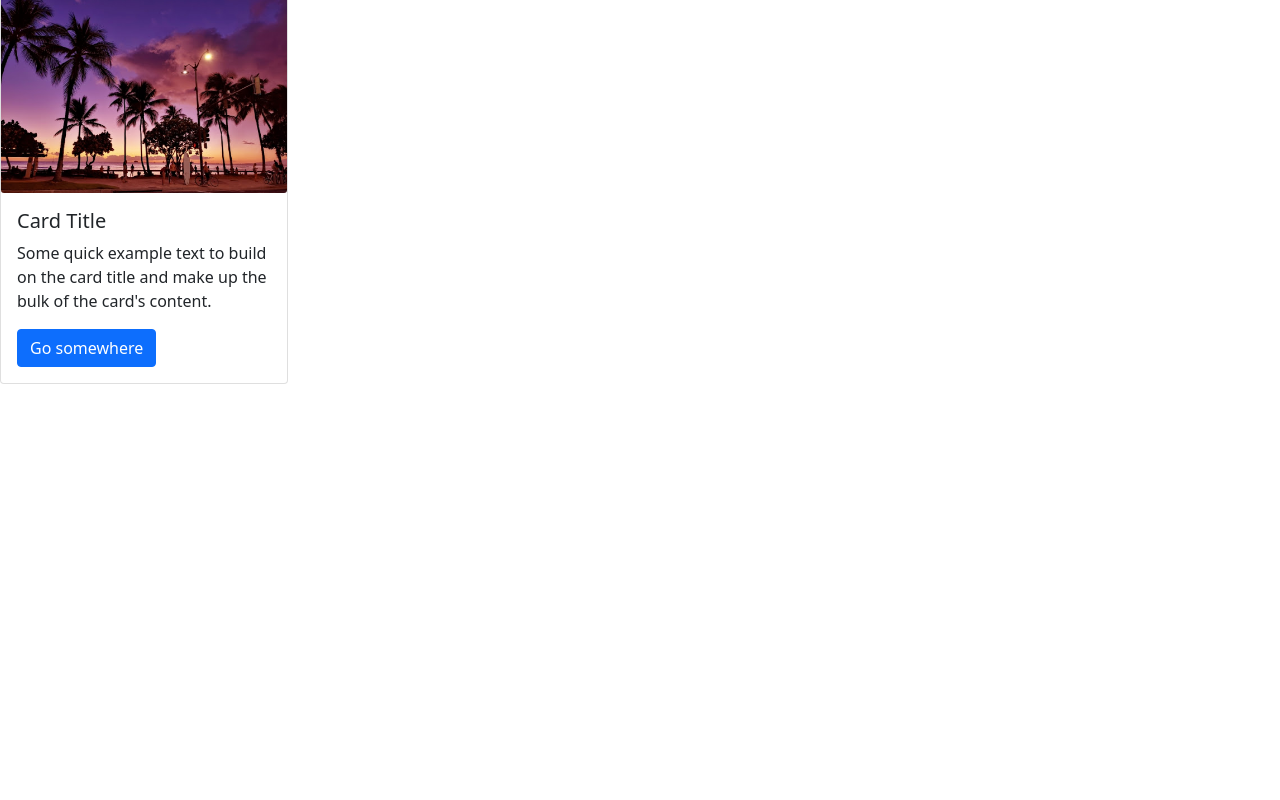
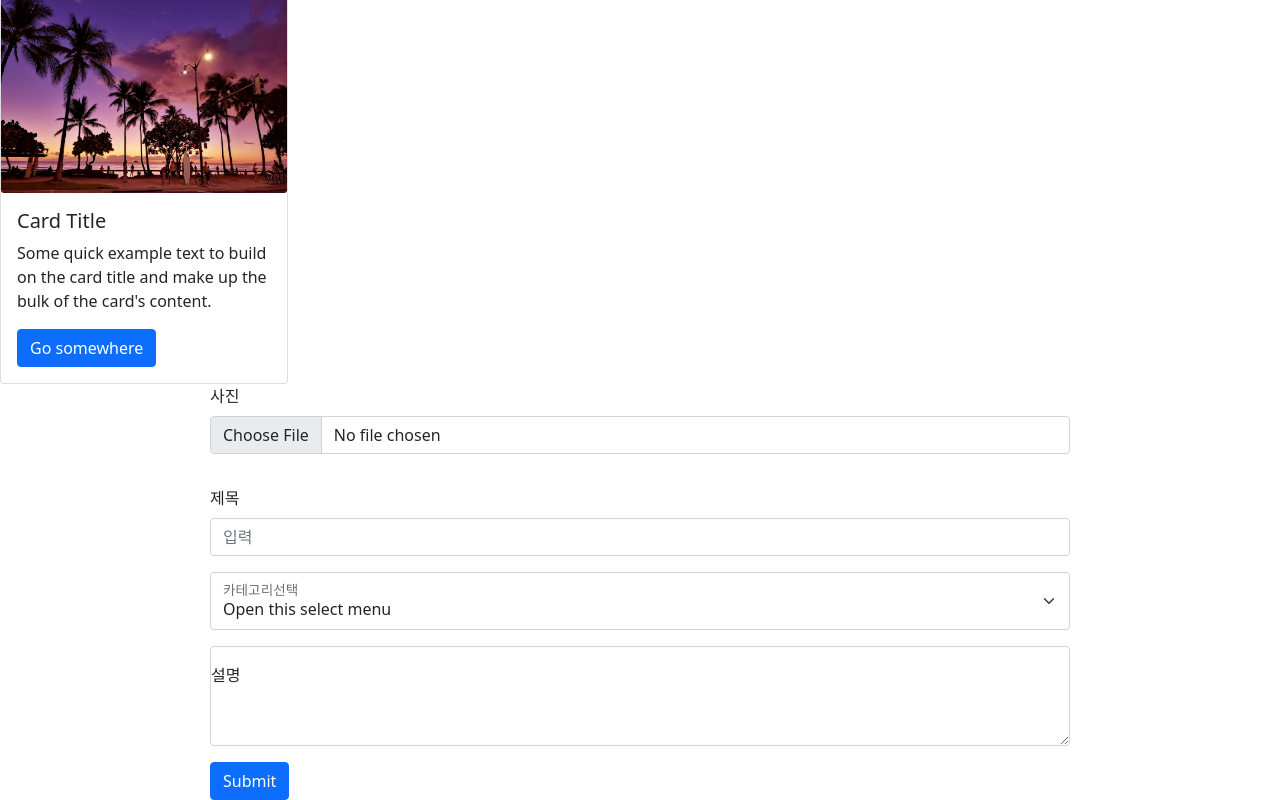
Before and after one commit to ddl06024/X_TWICE_FrontEnd, a React app: page / in a window 1280 px wide. Shown: the part 589-1389 px from the top of the page. Before the commit the page ends 973 px from the top, so only its background shows below. Built offline with nearby package versions, Linux system fonts and the light colour scheme.

Commit message:
사진등록페이지 (세세한건 추후 수정)

```diff
--- a/src/App.tsx
+++ b/src/App.tsx
@@ -2,6 +2,7 @@ import React from "react";
 import Header from "./components/Header";
 import Tabs from "./components/Tabs";
 import Cards from "./components/Cards"
+import RegisterPicture from "./components/RegisterPicture"
 import CarouselMain from "./components/CarouselMain"
 import HelloWorld from "./components/HelloWorld";
 import RenderForm from "./components/RenderForm";
@@ -13,6 +14,7 @@ const App: React.FC<{}> = () => {
       <Tabs/>
       <CarouselMain/>
       <Cards/>
+      <RegisterPicture/>
       {/*<RenderForm />*/}
     </>
   );
--- /dev/null
+++ b/src/components/RegisterPicture.tsx
@@ -0,0 +1,55 @@
+import React from "react";
+import { Button, Col, FloatingLabel, Form, Nav, Row } from "react-bootstrap";
+
+const RegisterPicture: React.FC<{}> = () => {
+    return (
+        <Nav className="justify-content-center">
+        <div style={{ width: 860, height: 'auto' }}>
+        <Form>
+            <Row className="mb-3">
+            <Form.Group controlId="formFile" className="mb-3">
+                <Form.Label>사진</Form.Label>
+                <Form.Control type="file" />
+                </Form.Group>
+            </Row>
+
+            <Form.Group className="mb-3" controlId="formGridAddress1">
+            <Form.Label>제목</Form.Label>
+            <Form.Control placeholder="입력" />
+            </Form.Group>
+
+            <FloatingLabel className="mb-3" controlId="floatingSelect" label="카테고리선택">
+                <Form.Select aria-label="Floating label select example">
+                    <option>Open this select menu</option>
+                    <option value="1">One</option>
+                    <option value="2">Two</option>
+                    <option value="3">Three</option>
+                    <option value="4">Four</option>
+                    <option value="5">Five</option>
+                    <option value="6">Six</option>
+                    <option value="7">Seven</option>
+                </Form.Select>
+            </FloatingLabel>
+
+            <Row className="mb-3">
+            <FloatingLabel controlId="floatingTextarea2" label="설명">
+                <Form.Control
+                as="textarea"
+                placeholder="Leave a comment here"
+                style={{ height: '100px' }}
+                />
+            </FloatingLabel>
+            </Row>
+
+
+
+            <Button variant="primary" type="submit">
+            Submit
+        </Button>
+      </Form>
+      </div>
+      </Nav>
+    );
+};
+
+export default RegisterPicture;
```
